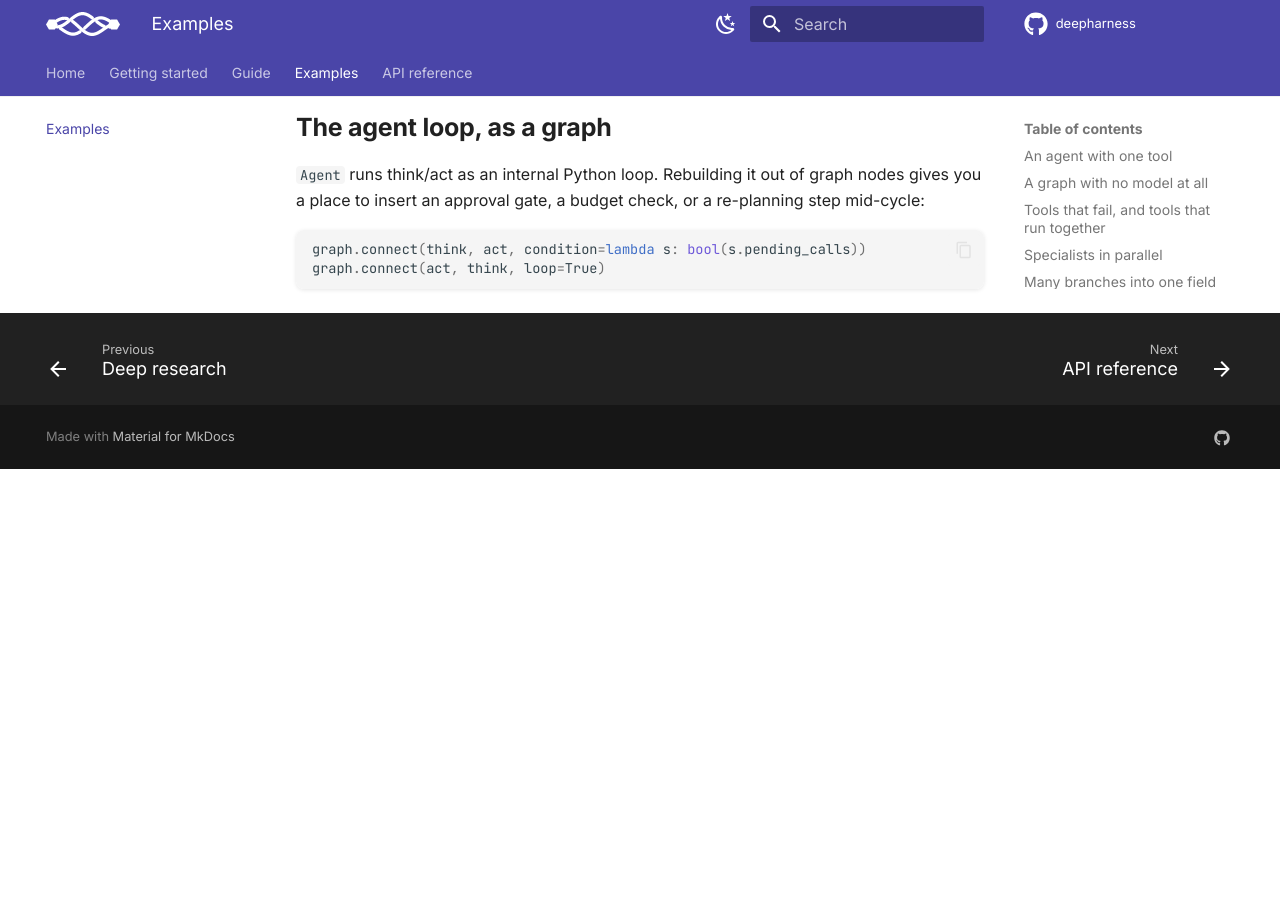
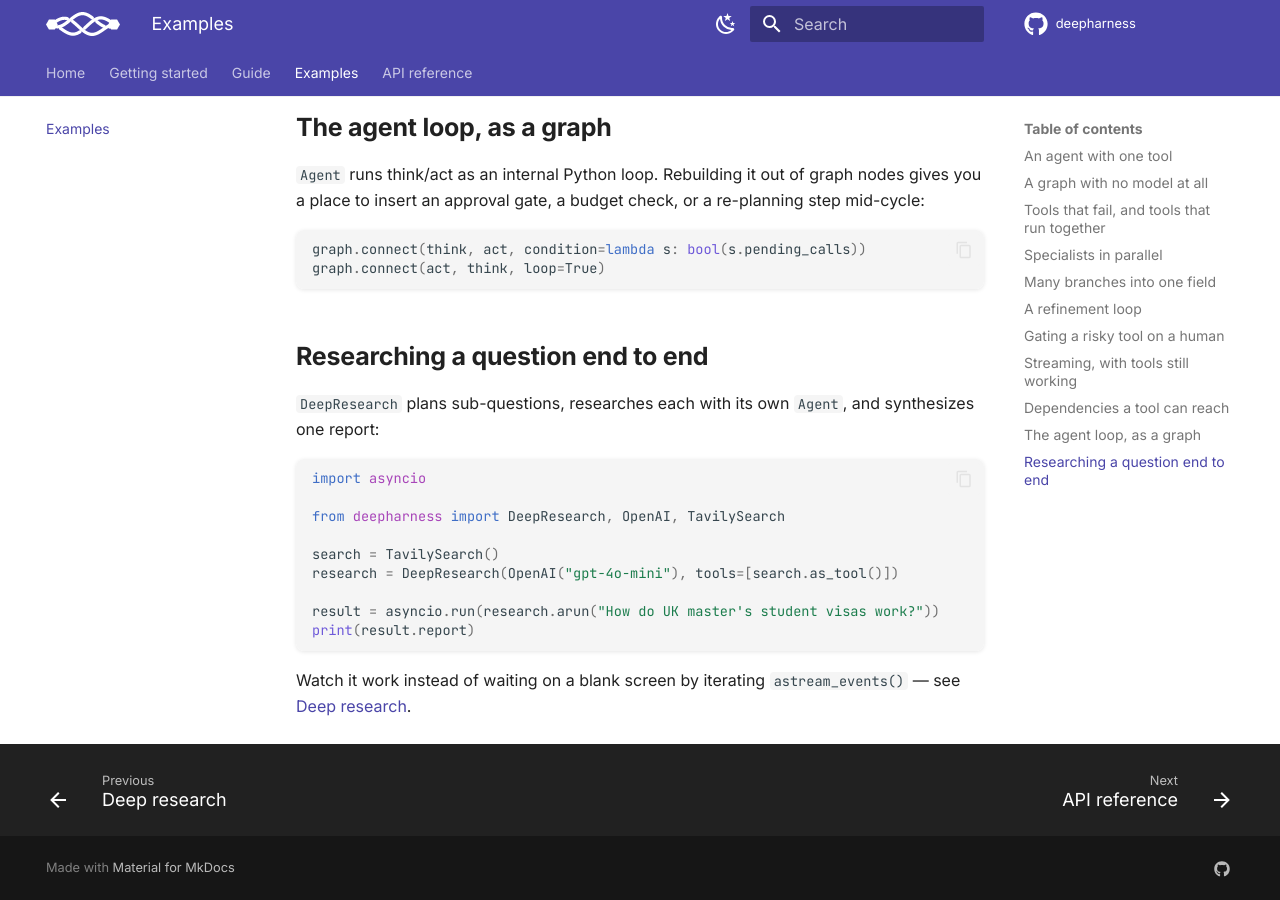
Before and after one commit to sayedshaun/deepharness, an MkDocs documentation site: the page built from docs/examples.md, in a window 1280 px wide and 900 px high, scrolled down 4101 px. Built offline with MkDocs 1.6.1 and Material for MkDocs 9.7.7, drawn with Linux system fonts in a browser that asks for light colours; comment, search, counter and statistics services are not loaded; before the commit the page ends 4570 px from its top, so only the background shows below that.

Commit message:
docs: add a DeepResearch example
Co-Authored-By: Claude Sonnet 5 <noreply@anthropic.com>

````diff
--- a/docs/examples.md
+++ b/docs/examples.md
@@ -194,3 +194,23 @@ place to insert an approval gate, a budget check, or a re-planning step mid-cycl
 graph.connect(think, act, condition=lambda s: bool(s.pending_calls))
 graph.connect(act, think, loop=True)
 ```
+
+## Researching a question end to end
+
+`DeepResearch` plans sub-questions, researches each with its own `Agent`, and synthesizes one
+report:
+
+```python
+import asyncio
+
+from deepharness import DeepResearch, OpenAI, TavilySearch
+
+search = TavilySearch()
+research = DeepResearch(OpenAI("gpt-4o-mini"), tools=[search.as_tool()])
+
+result = asyncio.run(research.arun("How do UK master's student visas work?"))
+print(result.report)
+```
+
+Watch it work instead of waiting on a blank screen by iterating `astream_events()` — see
+[Deep research](guide/research.md#watching-a-run-live).
````
